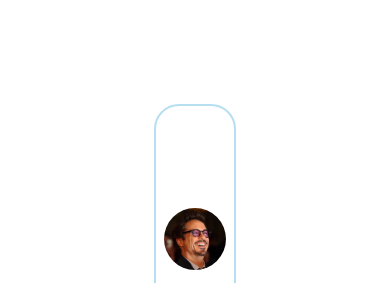
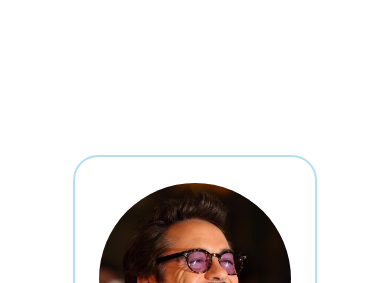
Before and after one commit to pranaygupta25/WebDevPractice, a plain HTML site: page 05092021/index.html in a window 390 px wide. Shown: the part 113-396 px from the top of the page. Drawn offline with Linux system fonts and the light colour scheme.

Commit message:
responsiveness

```diff
--- a/05092021/styles.css
+++ b/05092021/styles.css
@@ -8,8 +8,8 @@ body {
 
 /* Main CSS */
 .card {
-    width: 20vw;
-    height: 50vh;
+    width: 15em;
+    height: 20em;
 
     border: 2px solid rgba(14, 148, 210, 0.3);          /* delete this for removing the border */
     border-radius: 25px;                                  /* delete this for removing the border */
@@ -18,6 +18,8 @@ body {
     flex-direction: column;
     justify-content: center;
     align-items: center;
+
+    position: fixed;
 }
 
 .image {
```
Also changed, not shown: 1 other file.
